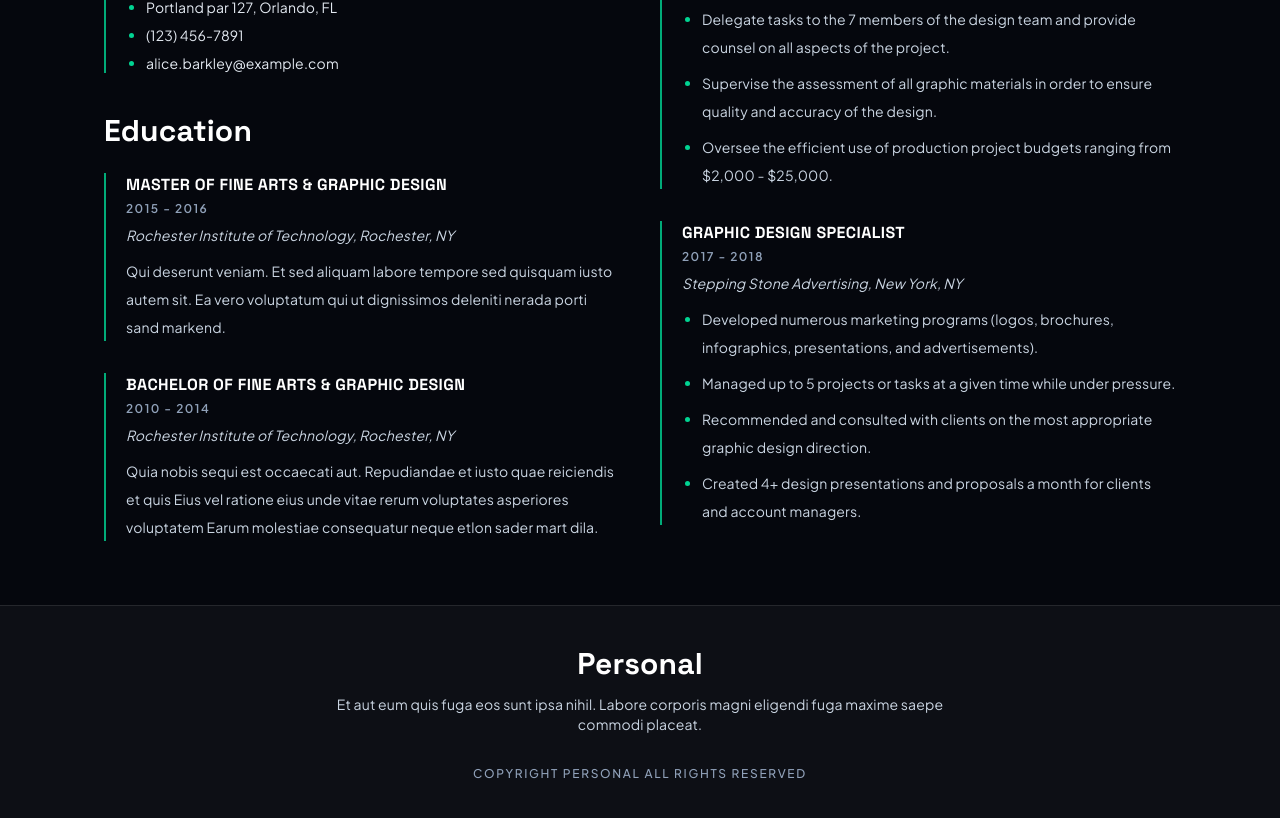
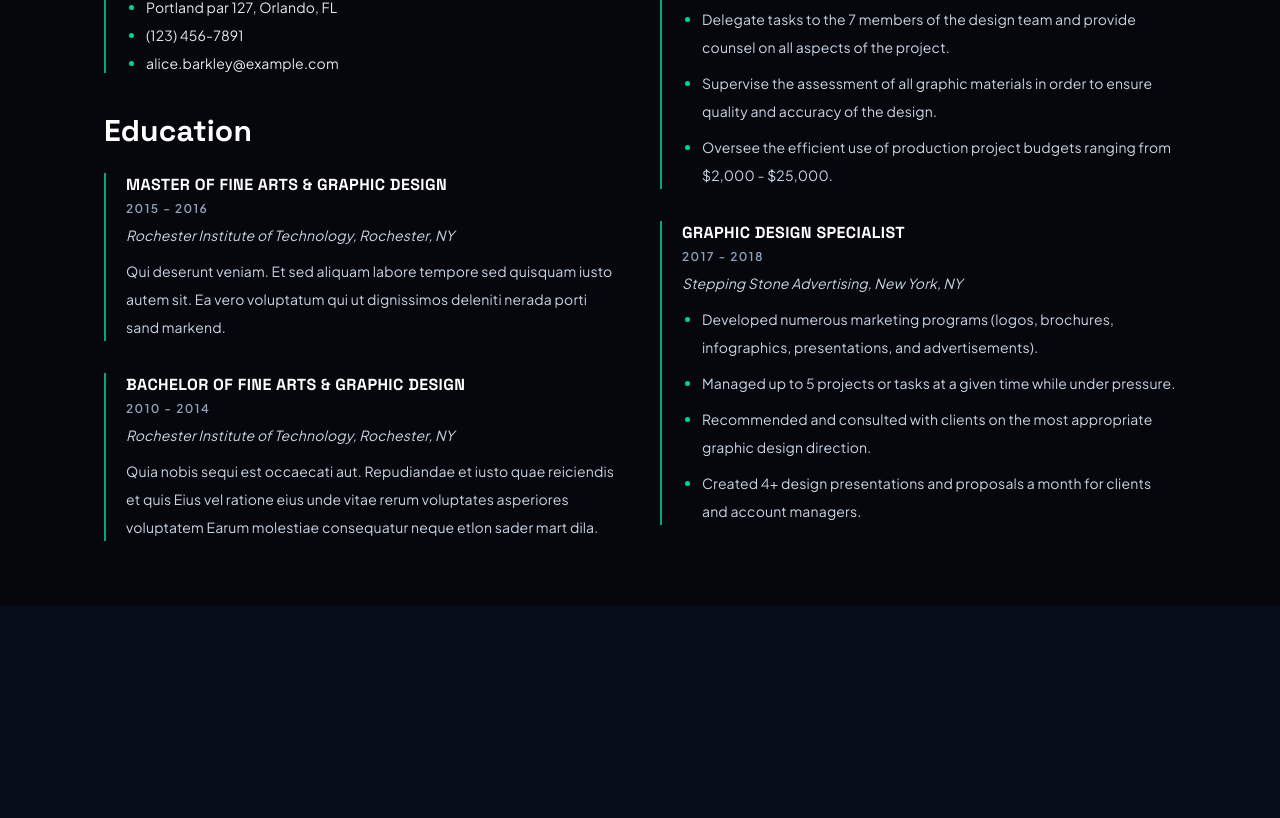
Before and after one commit to samuelabera21/Dynamic-portfolio, a Next.js app in the folder frontend/: page /resume in a window 1280 px wide. Shown: the part 714-1532 px from the top of the page. After the commit the page ends 1319 px from the top, so only its background shows below. Built offline with nearby package versions, Linux system fonts and the light colour scheme; no server answers.

Commit message:
Make footer global

```diff
--- a/frontend/src/app/resume/page.tsx
+++ b/frontend/src/app/resume/page.tsx
@@ -94,17 +94,6 @@ export default function ResumePage() {
         </article>
       </div>
 
-      <footer className="border-t border-white/10 bg-white/[0.03]">
-        <div className="mx-auto w-full max-w-6xl px-6 py-10 text-center lg:px-10">
-          <h3 className="font-[family-name:var(--font-heading)] text-3xl font-bold text-white">Personal</h3>
-          <p className="mx-auto mt-3 max-w-2xl text-sm text-slate-300">
-            Et aut eum quis fuga eos sunt ipsa nihil. Labore corporis magni eligendi fuga maxime saepe commodi placeat.
-          </p>
-          <p className="mt-8 text-xs font-medium uppercase tracking-[0.14em] text-slate-400">
-            Copyright Personal All Rights Reserved
-          </p>
-        </div>
-      </footer>
     </section>
   );
 }
```
